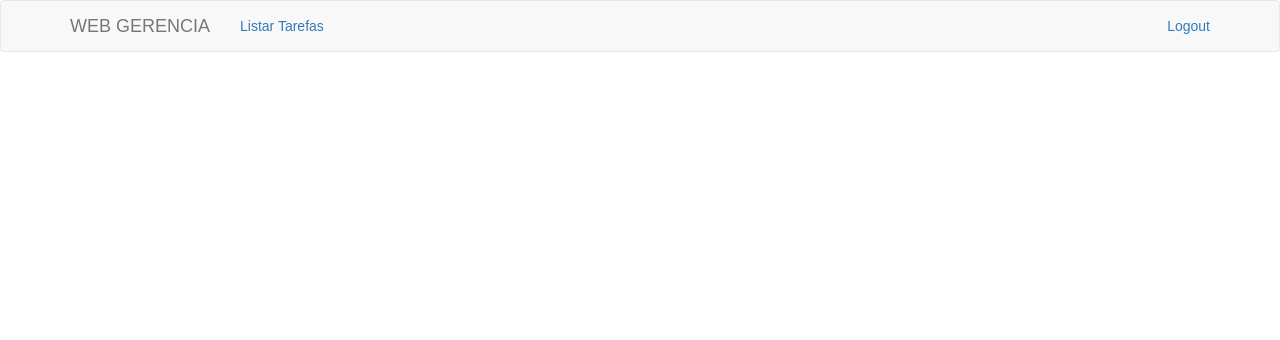
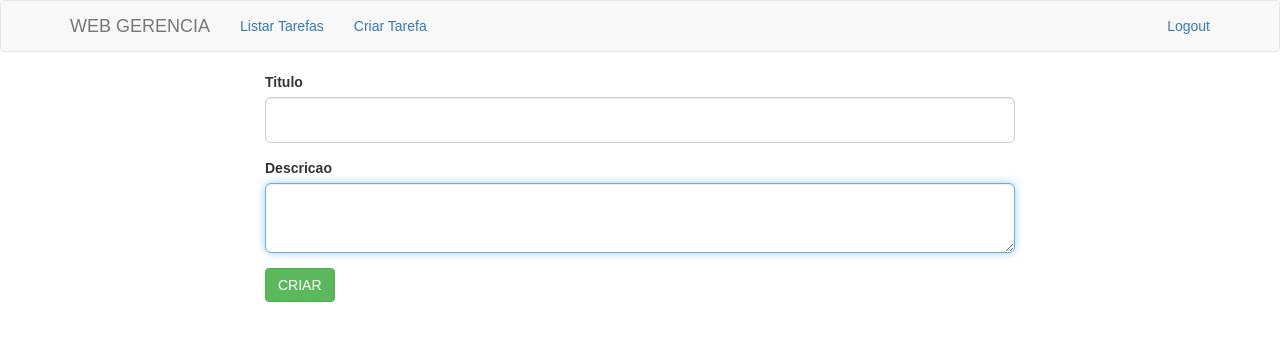
Before and after one commit to project-managment/lista-tarefas, a React (Create React App) app: page /Criar in a window 1280 px wide. Shown: the top 340 px of the page. Built offline with nearby package versions, Linux system fonts and the light colour scheme; sample sign-in values are in the browser's storage.

Commit message:
Página de Criação

```diff
--- a/src/App.js
+++ b/src/App.js
@@ -5,6 +5,7 @@ import Home from './components/pages/Home';
 import Listar from './components/pages/Listar';
 import Login from './components/pages/Login';
 import Cadastro from './components/pages/Cadastro'
+import Criar from './components/pages/Criar'
 import Navbar from './components/layout/Navbar';
 import logo from './logo.svg';
 import './App.css';
@@ -34,9 +35,10 @@ class App extends Component {
       <Navbar />
       <Switch>
       <Route exact path="/" component={Home} />
-      <PrivateRoute exact path="/Listar" component={Listar} />
       <Route exact path="/Login" component={Login} />
       <Route exact path="/Cadastro" component={Cadastro} />
+      <PrivateRoute exact path="/Listar" component={Listar} />
+      <PrivateRoute exact path="/Criar" component={Criar} />
       </Switch>
       </div>
       </Router>
--- a/src/components/layout/Navbar.js
+++ b/src/components/layout/Navbar.js
@@ -13,19 +13,24 @@ export default class NavbarGer extends Component {
         </Navbar.Brand>
       </Navbar.Header>
       <Nav>
-        <NavItem eventKey={1} href="#">
+        <NavItem eventKey={1}>
           {
             (isLoggedIn() ? (<Link to="/Listar"> Listar Tarefas </Link>) : (<div></div>))
           }
         </NavItem>
+        <NavItem eventKey={2}>
+          {
+            (isLoggedIn() ? (<Link to="/Criar"> Criar Tarefa </Link>) : (<div></div>))
+          }
+        </NavItem>
       </Nav>
       <Nav pullRight>
-        <NavItem eventKey={2} href="#">
+        <NavItem eventKey={3}>
           {
             (isLoggedIn() ? (<div></div>) : (<Link to="/Cadastro"> Cadastrar </Link>))
           }
         </NavItem>
-        <NavItem eventKey={2} href="#">
+        <NavItem eventKey={3}>
         {
           (isLoggedIn() ? (<Link to ="/" onClick={() => logout()}> Logout </Link>) : (<Link to="/Login">Login </Link>))
         }
--- /dev/null
+++ b/src/components/pages/Criar.js
@@ -0,0 +1,48 @@
+import React, {Component} from 'react';
+import {Grid, Row, Col, FormGroup, FormControl, ControlLabel, Button} from 'react-bootstrap';
+
+export default class Criar extends Component {
+  constructor(){
+    super();
+    this.state = {
+      titulo: '', descricao: ''
+    }
+
+    this.handleChange = (e) => {
+      e.persist();
+      this.setState({
+        [e.target.id]: e.target.value
+      })
+    }
+
+    this.criarTarefa = () => {
+      this.setState({
+        titulo: '',
+        descricao: ''
+      })
+      alert('Tarefa criada com sucesso!');
+    }
+  }
+
+  render(){
+    return(
+      <Grid>
+        <Row>
+          <Col md={2} />
+          <Col md={8} >
+          <FormGroup controlId="titulo" bsSize="large">
+            <ControlLabel>Titulo</ControlLabel>
+            <FormControl autoFocus type="text" value={this.state.titulo} onChange={this.handleChange}/>
+          </FormGroup>
+          <FormGroup controlId="descricao" bsSize="large">
+            <ControlLabel>Descricao</ControlLabel>
+            <FormControl autoFocus componentClass="textarea" value={this.state.descricao} onChange={this.handleChange}/>
+          </FormGroup>
+          <td><Button bsStyle="success" onClick={this.criarTarefa}>CRIAR</Button></td>
+          </Col>
+          <Col md={2} />
+        </Row>
+      </Grid>
+    );
+  }
+}
```
